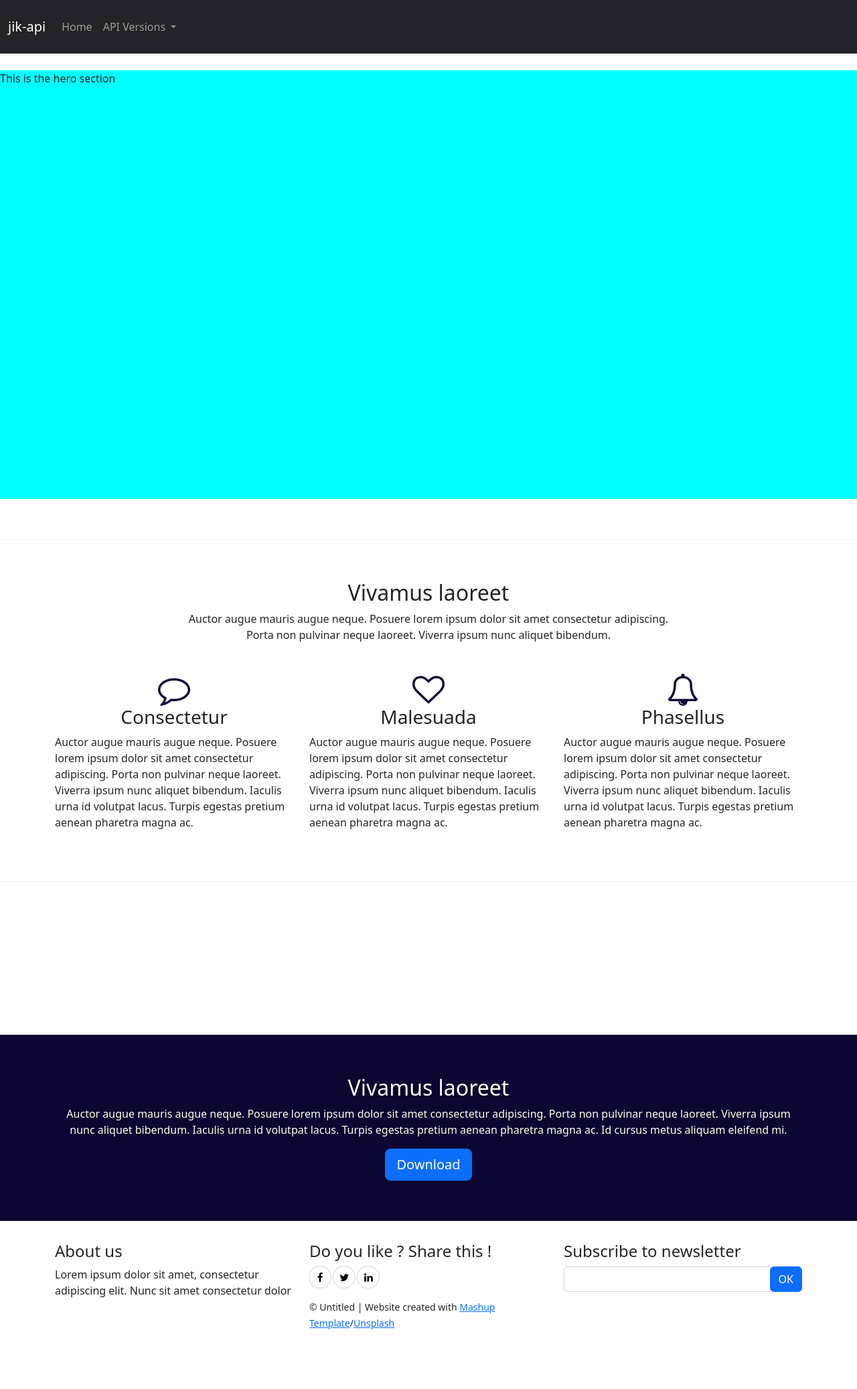
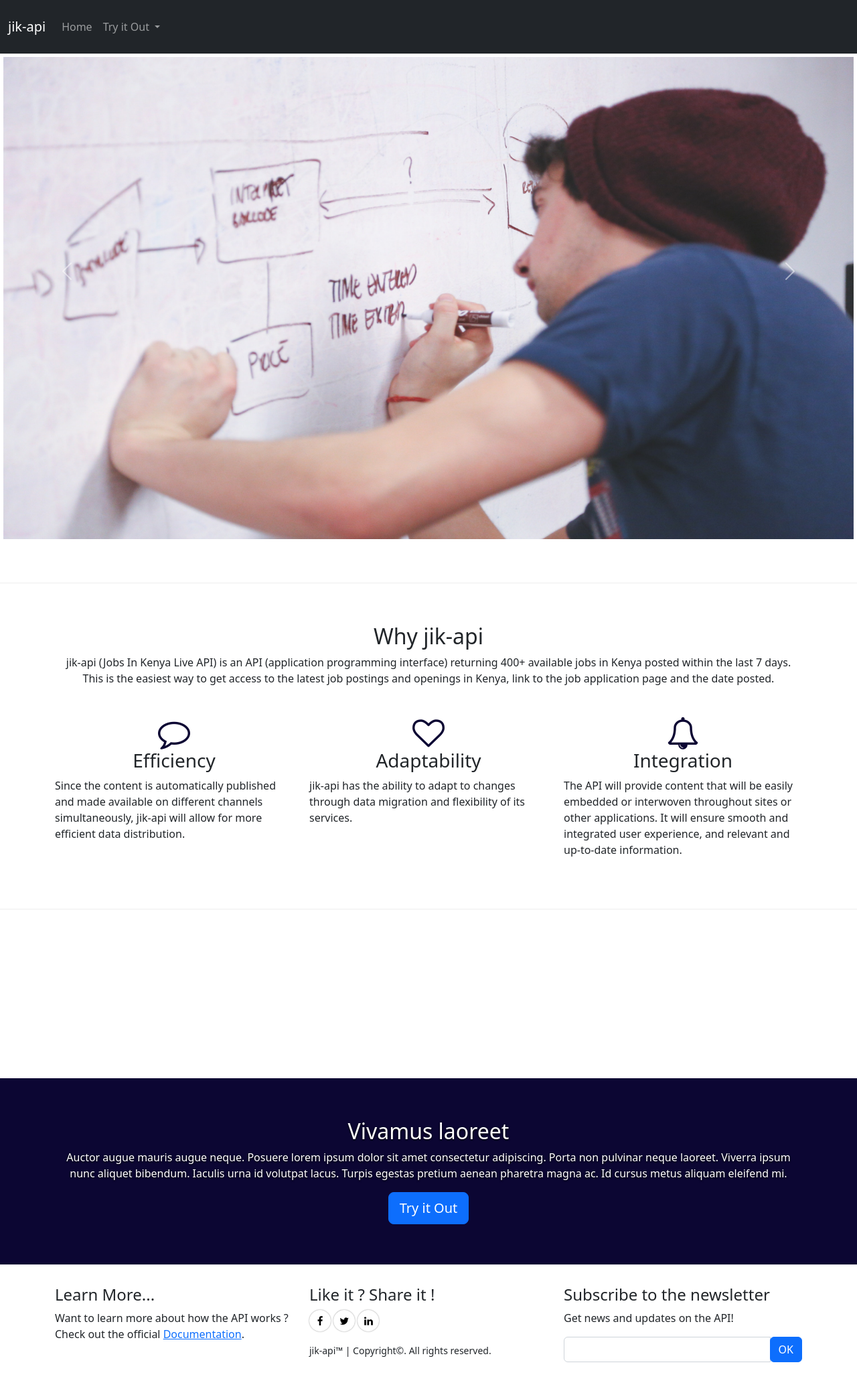
Before and after one commit to Njoguu/jikAPI, a Flask app: page / in a window 1280 px wide. Shown: the whole page at 67% size. Before the commit the page ends 1985 px from the top, so only its background shows below. Run offline with Flask 2, Linux system fonts and the light colour scheme; some libraries are stand-ins or nearby versions; some web fonts are replaced.

Commit message:
add content to frontend

```diff
--- a/src/frontend/static/main.css
+++ b/src/frontend/static/main.css
@@ -10,9 +10,17 @@
 
 /* Hero section */
 #hero{
+    height: 90vh;
+    margin: 5px;
+}
+
+/* Carousel custom */
+.carousel{
     height: 80vh;
-    background-color: aqua;
-    margin-top: 25px;
+}
+.carouselimg{
+    height: 90vh;
+
 }
 
 /* details section */
--- a/src/frontend/templates/base.html
+++ b/src/frontend/templates/base.html
@@ -33,11 +33,11 @@
               </li>
               <li class="nav-item dropdown">
                 <a class="nav-link dropdown-toggle" href="#" role="button" data-bs-toggle="dropdown" aria-expanded="false">
-                  API Versions
+                  Try it Out
                 </a>
                 <ul class="dropdown-menu">
-                  <li><a class="dropdown-item" href="https://rapidapi.com/Njoguu/api/jobs-in-kenya-live">v1.0.2</a></li>
-                  <li><a class="dropdown-item" href="/api/v1/jobs">v2.0.1</a></li>
+                  <li><a class="dropdown-item disabled" href="https://rapidapi.com/Njoguu/api/jobs-in-kenya-live">v1.0.2</a></li>
+                  <li><a class="dropdown-item" href="/api/v2/jobs">v2.0.1</a></li>
                 </ul>
               </li>
               <!-- <li class="nav-item">
--- a/src/frontend/templates/index.html
+++ b/src/frontend/templates/index.html
@@ -6,7 +6,24 @@
 {% block content%}
     <!-- Hero Section -->
     <section id="hero">
-        <p>This is the hero section</p>
+        <div id="carouselExampleAutoplaying" class="carousel slide" data-bs-ride="carousel">
+            <div class="carousel-inner">
+              <div class="carousel-item active">
+                <img src="../static/assets/use_the_api.jpg" class="carouselimg d-block w-100" alt="...">
+              </div>
+              <div class="carousel-item">
+                <img src="../static/assets/use_the_api.jpg" class="carouselimg d-block w-100" alt="...">
+              </div>
+            </div>
+            <button class="carousel-control-prev" type="button" data-bs-target="#carouselExampleAutoplaying" data-bs-slide="prev">
+              <span class="carousel-control-prev-icon" aria-hidden="true"></span>
+              <span class="visually-hidden">Previous</span>
+            </button>
+            <button class="carousel-control-next" type="button" data-bs-target="#carouselExampleAutoplaying" data-bs-slide="next">
+              <span class="carousel-control-next-icon" aria-hidden="true"></span>
+              <span class="visually-hidden">Next</span>
+            </button>
+          </div>
     </section>
 
     <!-- Section #2 -->
@@ -16,9 +33,9 @@
                     <div class="row">
                         <div class="col-md-12 section-container-spacer">
                             <div class="text-center">
-                                <h2>Vivamus laoreet</h2>
-                                <p> Auctor augue mauris augue neque. Posuere lorem ipsum dolor sit amet consectetur adipiscing.<br> Porta non
-                                    pulvinar neque laoreet. Viverra ipsum nunc aliquet bibendum. </p>
+                                <h2>Why jik-api</h2>
+                                <p> jik-api (Jobs In Kenya Live API) is an API (application programming interface) returning 400+ available jobs in Kenya posted within the last 7 days.<br>
+                                    This is the easiest way to get access to the latest job postings and openings in Kenya, link to the job application page and the date posted. </p>
                             </div>
                         </div>
 
@@ -27,12 +44,11 @@
                                 <i class="fa fa-comment-o fa-3x" aria-hidden="true"></i>
                             </div>
                             <div class="text-center">
-                                <h3>Consectetur</h3>
+                                <h3>Efficiency</h3>
                             </div>
                             <div>
-                                <p>Auctor augue mauris augue neque. Posuere lorem ipsum dolor sit amet consectetur adipiscing. Porta
-                                    non pulvinar neque laoreet. Viverra ipsum nunc aliquet bibendum. Iaculis urna id volutpat lacus.
-                                    Turpis egestas pretium aenean pharetra magna ac.</p>
+                                <p>Since the content is automatically published and made available on different channels simultaneously,
+                                jik-api will allow for more efficient data distribution.</p>
                             </div>
                         </div>
                         <div class="col-md-4">
@@ -40,12 +56,10 @@
                                 <i class="fa fa-heart-o fa-3x" aria-hidden="true"></i>
                             </div>
                             <div class="text-center">
-                                <h3>Malesuada</h3>
+                                <h3>Adaptability</h3>
                             </div>
                             <div>
-                                <p>Auctor augue mauris augue neque. Posuere lorem ipsum dolor sit amet consectetur adipiscing. Porta
-                                    non pulvinar neque laoreet. Viverra ipsum nunc aliquet bibendum. Iaculis urna id volutpat lacus.
-                                    Turpis egestas pretium aenean pharetra magna ac.
+                                <p>jik-api has the ability to adapt to changes through data migration and flexibility of its services.
                                 </p>
                             </div>
                         </div>
@@ -54,12 +68,11 @@
                                 <i class="fa fa-bell-o fa-3x" aria-hidden="true"></i>
                             </div>
                             <div class="text-center">
-                                <h3>Phasellus</h3>
+                                <h3>Integration</h3>
                             </div>
                             <div>
-                                <p>Auctor augue mauris augue neque. Posuere lorem ipsum dolor sit amet consectetur adipiscing. Porta
-                                    non pulvinar neque laoreet. Viverra ipsum nunc aliquet bibendum. Iaculis urna id volutpat lacus.
-                                    Turpis egestas pretium aenean pharetra magna ac.
+                                <p>The API will provide content that will be easily embedded or interwoven throughout sites or other applications.
+                                    It will ensure smooth and integrated user experience, and relevant and up-to-date information.
                                 </p>
                             </div>
                         </div>
@@ -80,7 +93,7 @@
                             <p> Auctor augue mauris augue neque. Posuere lorem ipsum dolor sit amet consectetur adipiscing. Porta non
                                 pulvinar neque laoreet. Viverra ipsum nunc aliquet bibendum. Iaculis urna id volutpat lacus. Turpis
                                 egestas pretium aenean pharetra magna ac. Id cursus metus aliquam eleifend mi. </p>
-                            <a href="./download.html" title="" class="btn btn-primary btn-lg">Download</a>
+                            <a href="/" title="" class="btn btn-primary btn-lg">Try it Out</a>
                         </div>
                     </div>
                 </div>
@@ -95,12 +108,12 @@
                 <div class="container">
                     <div class="row">
                             <div class="col-md-4">
-                                <h4>About us</h4>
-                                <p>Lorem ipsum dolor sit amet, consectetur adipiscing elit. Nunc sit amet consectetur dolor</p>
+                                <h4>Learn More...</h4>
+                                <p>Want to learn more about how the API works ? Check out the official <a href="https://github.com/Njoguu/jik-api-v2.0-Alpha" class="link-like-text" title="jik-api Documentation">Documentation</a>.</p>
                             </div>
 
                             <div class="col-md-4">
-                                <h4>Do you like ? Share this !</h4>
+                                <h4>Like it ? Share it !</h4>
                                 <p>
                                     <a href="https://facebook.com/" class="social-round-icon white-round-icon fa-icon" title="">
                                     <i class="fa fa-facebook" aria-hidden="true"></i>
@@ -112,12 +125,13 @@
                                     <i class="fa fa-linkedin" aria-hidden="true"></i>
                                 </a>
                                 </p>
-                                <p><small>© Untitled | Website created with <a href="http://www.mashup-template.com/" class="link-like-text" title="Create website with free html template">Mashup Template</a>/<a href="http://www.unsplash.com/" class="link-like-text" title="Beautiful Free Images">Unsplash</a></small></p>
+                                <p><small>jik-api™ | Copyright©. All rights reserved.</small></p>
+                                    <!-- <a href="http://www.mashup-template.com/" class="link-like-text" title="Create website with free html template">Mashup Template</a>/<a href="http://www.unsplash.com/" class="link-like-text" title="Beautiful Free Images">Unsplash</a>     -->
                             </div>
 
                             <div class="col-md-4">
-                                <h4>Subscribe to newsletter</h4>
-
+                                <h4>Subscribe to the newsletter</h4>
+                                <p>Get news and updates on the API!</p>
                                 <div class="form-group">
                                     <div class="input-group">
                                         <input type="text" class="form-control footer-input-text">
```
Also changed, not shown: src/frontend/static/assets/get_job.jpg (added), src/frontend/static/assets/use_the_api.jpg (added).
